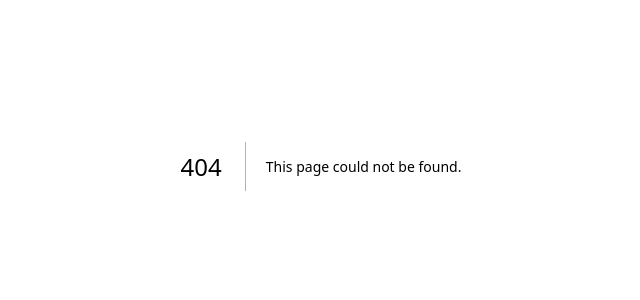
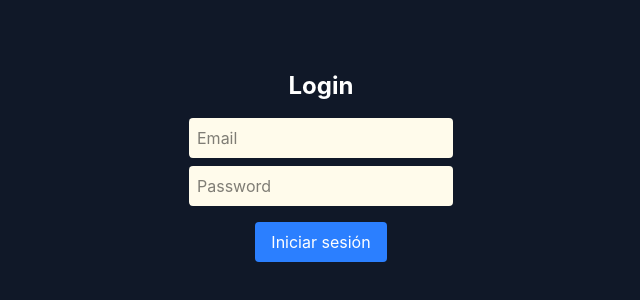
Before and after one commit to Anheoroz/Frontend-tracker-Proyecto, a Next.js app: page /login in a window 1280 px wide. Before the commit this address had no page. Shown: the part 234-534 px from the top of the page, without its empty margins (319-959 px from the left). Built offline with nearby package versions, Linux system fonts and the light colour scheme.

Commit message:
configuracion semana 5 autenticacion con middleware

```diff
--- /dev/null
+++ b/app/login/page.tsx
@@ -0,0 +1,60 @@
+"use client";
+
+import { useState } from "react";
+import { useRouter } from "next/navigation";
+
+export default function LoginPage() {
+    const router = useRouter();
+    const [email, setEmail] = useState("");
+    const [password, setPassword] = useState("");
+
+    const handleLogin = async () => {
+
+    const res = await fetch("http://localhost:5000/api/auth/login", {
+      method: "POST",
+      credentials: "include", // 🔥 CLAVE
+      headers: {
+        "Content-Type": "application/json",
+      },
+      body: JSON.stringify({ email, password }),
+    });
+
+    const data = await res.json();
+    console.log(data);
+
+    if (res.ok) {
+      alert("Login exitoso");
+      router.push("/");
+    } else {
+      alert(data.msg || "Error");
+    }
+  };
+
+
+  return (
+    <main className="flex flex-col items-center justify-center min-h-screen bg-gray-900 text-white">
+      <h1 className="text-2xl font-bold mb-4">Login</h1>
+
+      <input
+        type="email"
+        placeholder="Email"
+        className="mb-2 p-2 text-black bg-amber-50 rounded"
+        onChange={(e) => setEmail(e.target.value)}
+      />
+
+      <input
+        type="password"
+        placeholder="Password"
+        className="mb-4 p-2 text-black bg-amber-50 rounded"
+        onChange={(e) => setPassword(e.target.value)}
+      />
+
+      <button
+        onClick={handleLogin}
+        className="bg-blue-500 px-4 py-2 rounded"
+      >
+        Iniciar sesión
+      </button>
+    </main>
+  );
+}
--- a/app/page.tsx
+++ b/app/page.tsx
@@ -10,6 +10,7 @@ export default function Home() {
 
   const obtenerHabitos = async () => {
   const res = await fetch("http://localhost:5000/api/habits");
+  credentials: "include"
   const data = await res.json();
   dispatch(setHabits(data));
 };
@@ -32,12 +33,25 @@ useEffect(() => {
   const marcarDone = async (id) => {
   await fetch(`http://localhost:5000/api/habits/${id}/done`, {
     method: "PUT",
+    credentials: "include",
   });
 
   obtenerHabitos(); // recargar lista
 };
 
+const logout = async () => {
+  console.log("logout ejecutándose");
+
+  await fetch("http://localhost:5000/api/auth/logout", {
+    method: "POST",
+    credentials: "include",
+  });
+
+  window.location.href = "/login";
+};
+
   return (
+
     <main className="p-6 max-w-xl mx-auto min-h-screen bg-gray-900 text-white">
       <h1 className="text-3xl font-bold mb-4">Mis hábitos</h1>
 
@@ -83,6 +97,15 @@ useEffect(() => {
           </div>
         ))}
       </div>
+
+            <button
+              onClick={logout} // boton de log out
+              className="bg-red-500 px-3 py-1 rounded mb-4"
+            >
+              Logout
+            </button>
+
+
     </main>
   );
 }
```
